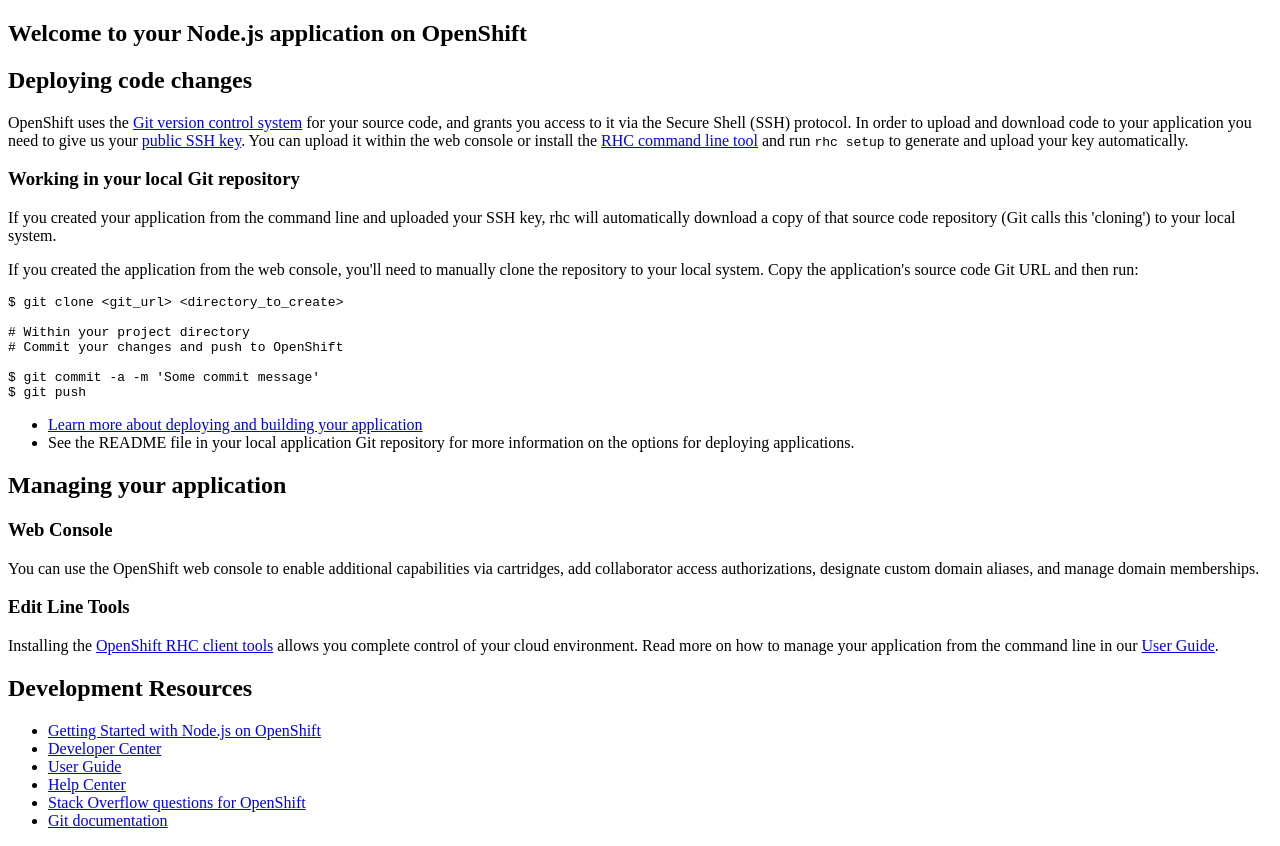
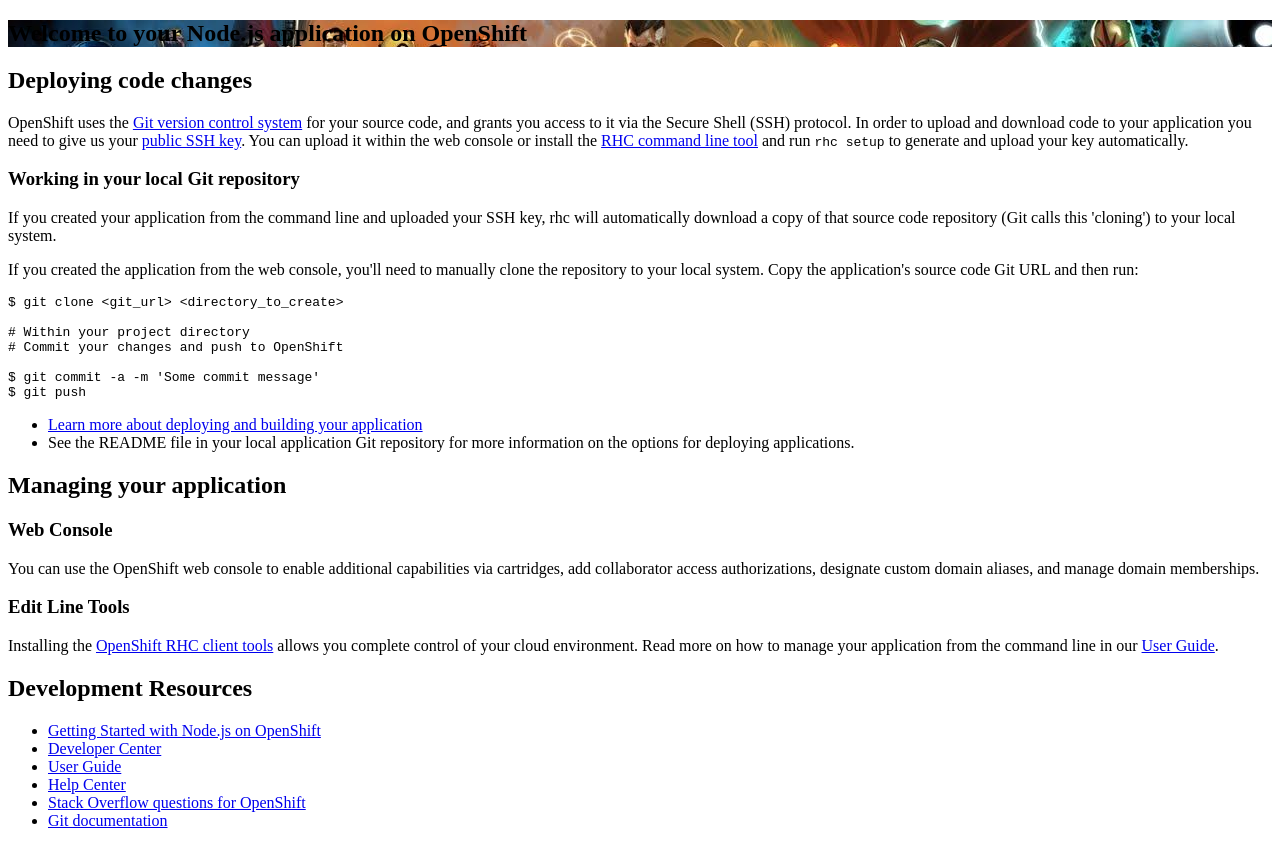
Before and after one commit to Shonas301/ComicRepo, a website: page index.html in a window 1280 px wide. Drawn offline with Linux system fonts and the light colour scheme.

Commit message:
Seems like spam at this point

```diff
--- a/index.html
+++ b/index.html
@@ -8,6 +8,9 @@
 </head>
 
 <style>
+  hgroup {
+    background: url("comicBanner.jpg") repeat;
+  }
   #banner {
     position: absolute;
     top: 0;
```
